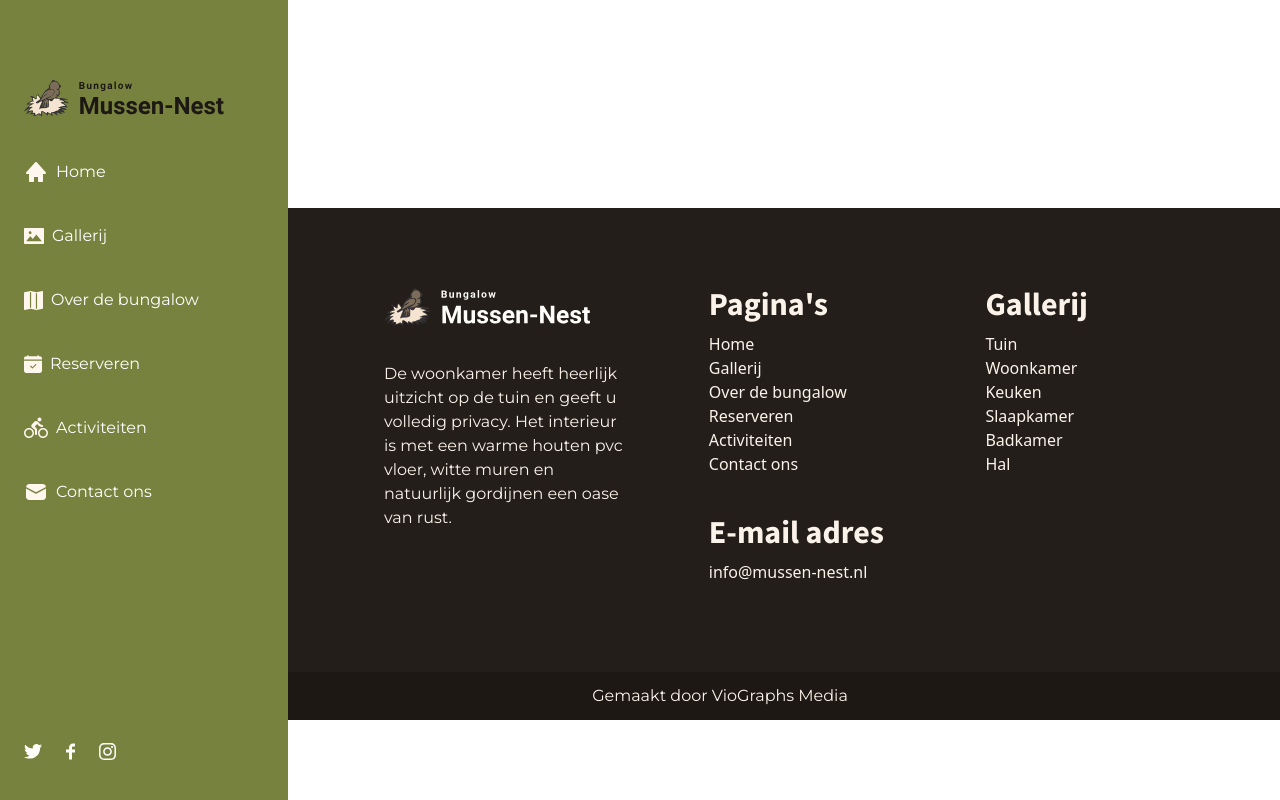
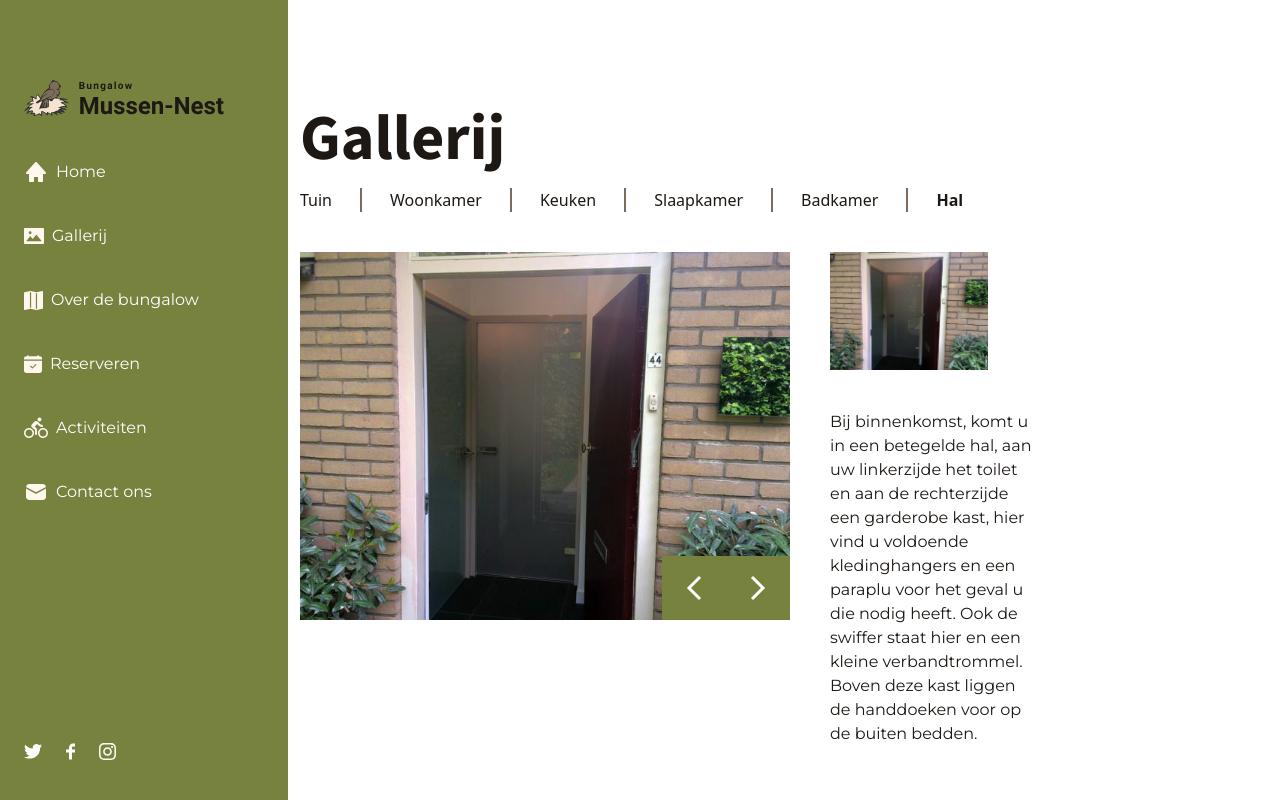
Before and after one commit to RammahKarpous/bungalow-mussen-nest, a React (Create React App) app: page /gallerij/hal in a window 1280 px wide. Shown: the top 800 px of the page. Built offline with nearby package versions, Linux system fonts and the light colour scheme.

Commit message:
Added the "Hal" page

```diff
--- a/src/App.js
+++ b/src/App.js
@@ -12,6 +12,7 @@ import Contact from './pages/Contact';
 import Keuken from './pages/gallerij/Keuken';
 import Slaapkamer from './pages/gallerij/Slaapkamer';
 import Badkamer from './pages/gallerij/Badkamer';
+import Hal from './pages/gallerij/Hal';
 
 function App() {
 	return (
@@ -73,6 +74,16 @@ function App() {
 								)}
 							/>
 
+							<Route
+								exact
+								path="/gallerij/hal"
+								component={() => (
+									<Gallerij active="Hal">
+										<Hal />
+									</Gallerij>
+								)}
+							/>
+
 							<Route exact path="/over-de-bungalow" component={OverDeBungalow} />
 							<Route exact path="/contact-ons" component={Contact} />
 						</IncludeFooter>
--- a/src/pages/gallerij/Badkamer.jsx
+++ b/src/pages/gallerij/Badkamer.jsx
@@ -30,7 +30,7 @@ const Badkamer = () => {
                 <Slideshow images={images} />
             </SlideshowTemplate>
             <ContentTemplate quaterWidth>
-            <img src={images[0].path} alt={images[0].name} className="xl:w-9/12 xl:block hidden mb-10" />
+                <img src={images[0].path} alt={images[0].name} className="xl:w-9/12 xl:block hidden mb-10" />
 
                 <p>In de badkamer een douche met regenkop, handdouche en thermostaatkraan.
                 Radiator om de handdoeken te verwarmen, een wasbak en opbergruimte.
--- /dev/null
+++ b/src/pages/gallerij/Hal.jsx
@@ -0,0 +1,33 @@
+import Slideshow from "../../components/Slideshow"
+
+import hal from '../../assets/images/hal/hal.jpg'
+import toilet from '../../assets/images/hal/toilet.jpg'
+import gaderobe from '../../assets/images/hal/gaderobe.jpg'
+
+import MainTemplate from './../../components/templates/Galerij/MainTemplate';
+import SlideshowTemplate from "../../components/templates/Galerij/SlideshowTemplate"
+import ContentTemplate from './../../components/templates/Galerij/ContentTemplate';
+
+const Hal = () => {
+
+    const images = [
+        { path: hal, name: 'Hal' },
+        { path: toilet, name: 'Toilet' },
+        { path: gaderobe, name: 'Gaderobe' },
+    ]
+
+    return (
+        <MainTemplate>
+            <SlideshowTemplate>
+                <Slideshow images={images} />
+            </SlideshowTemplate>
+            <ContentTemplate quaterWidth>
+                <img src={images[0].path} alt={images[0].name} className="xl:w-9/12 xl:block hidden mb-10" />
+
+                <p>Bij binnenkomst, komt u in een betegelde hal, aan uw linkerzijde het toilet en aan de rechterzijde een garderobe kast, hier vind u voldoende kledinghangers en een paraplu voor het geval u die nodig heeft. Ook de swiffer staat hier en een kleine verbandtrommel. Boven deze kast liggen de handdoeken voor op de buiten bedden.</p>
+            </ContentTemplate>
+        </MainTemplate>
+    )
+}
+
+export default Hal
--- a/src/pages/gallerij/Keuken.jsx
+++ b/src/pages/gallerij/Keuken.jsx
@@ -24,7 +24,7 @@ const Keuken = () => {
                 <Slideshow images={images} />
             </SlideshowTemplate>
             <ContentTemplate quaterWidth>
-            <img src={images[0].path} alt={images[0].name} className="xl:w-9/12 xl:block hidden mb-10" />
+                <img src={images[0].path} alt={images[0].name} className="xl:w-9/12 xl:block hidden mb-10" />
 
                 <p>De zonnige tuin op het zuiden geeft u alle privacy. Er staat een eettafel met 2 stoelen.
                 Tevens 2 heerlijke ligbedden met een tafeltje en uiteraard ontbreekt de parasol niet. Dit alles is voorzien van kussens voor een comfortabele zit of lig. Badlakens voor de ligbedden zijn ook aanwezig. Geniet van de rust en fluitende vogels op uw eigen terras. En misschien brengt de eekhoorn u wel een bezoekje!</p>
--- a/src/pages/gallerij/Slaapkamer.jsx
+++ b/src/pages/gallerij/Slaapkamer.jsx
@@ -28,7 +28,7 @@ const Slaapkamer = () => {
                 <Slideshow images={images} />
             </SlideshowTemplate>
             <ContentTemplate quaterWidth>
-            <img src={images[0].path} alt={images[0].name} className="xl:w-9/12 xl:block hidden mb-10" />
+                <img src={images[0].path} alt={images[0].name} className="xl:w-9/12 xl:block hidden mb-10" />
 
                 <p>Slaapkamer met aangrenzende badkamer. SwissSense medium boxspring bed van 180 x 210.
                 U heeft 4 hoofdkussens en 2 losse 1-persoonsdekbedden (140x210). Op verzoek is er ook een 2 peroonsdekbed (240x210). De keuze mag u kenbaar maken bij de boeking.
--- a/src/pages/gallerij/Tuin.jsx
+++ b/src/pages/gallerij/Tuin.jsx
@@ -24,7 +24,7 @@ const Tuin = () => {
                 <Slideshow images={images} />
             </SlideshowTemplate>
             <ContentTemplate quaterWidth>
-                <img src={terras} alt={`Terras`} className="xl:w-9/12 xl:block hidden mb-10" />
+                <img src={images[0].path} alt={images[0].name} className="xl:w-9/12 xl:block hidden mb-10" />
 
                 <p>De zonnige tuin op het zuiden geeft u alle privacy. Er staat een eettafel met 2 stoelen.
                 Tevens 2 heerlijke ligbedden met een tafeltje en uiteraard ontbreekt de parasol niet. Dit alles is voorzien van kussens voor een comfortabele zit of lig. Badlakens voor de ligbedden zijn ook aanwezig. Geniet van de rust en fluitende vogels op uw eigen terras. En misschien brengt de eekhoorn u wel een bezoekje!</p>
```
